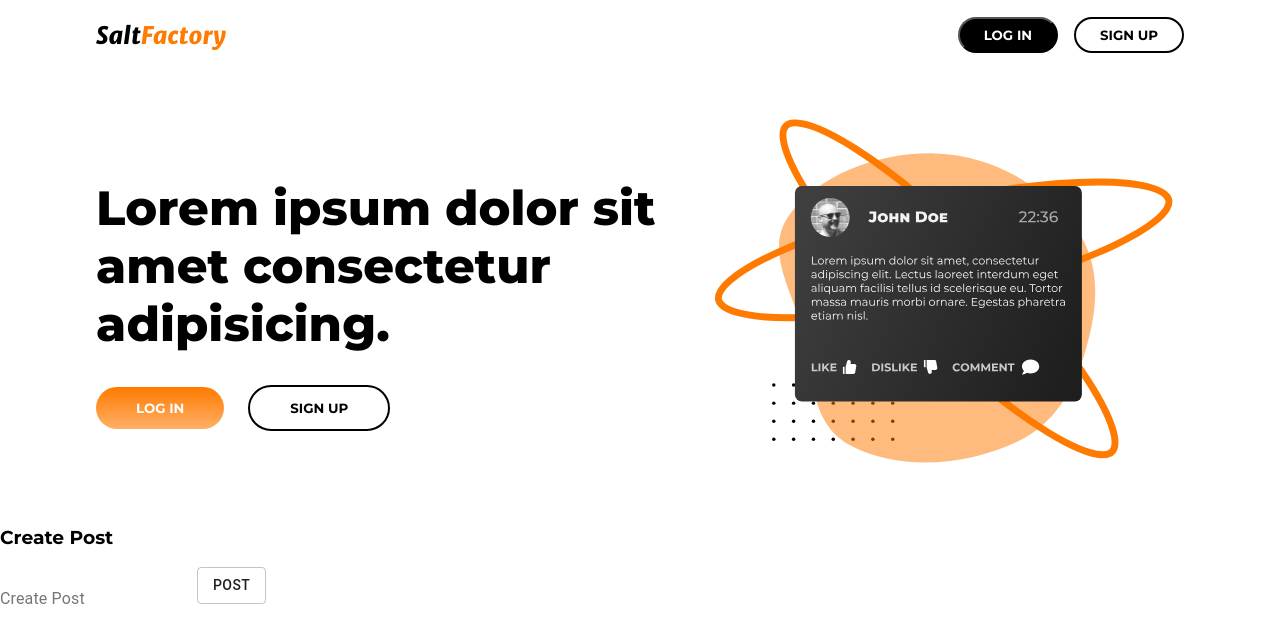
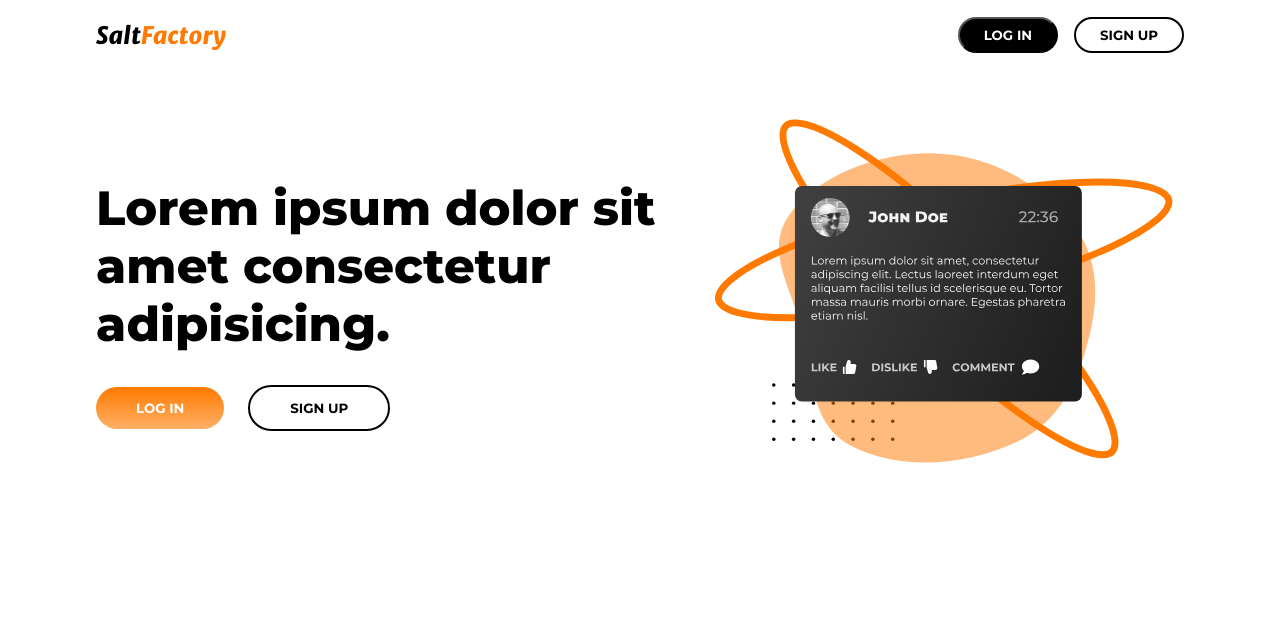
Before and after one commit to TimothyGramnaes/dynamiskWebUtveckling-Laboration2, a React (Create React App) app in the folder Client/: page / in a window 1280 px wide. Shown: the top 642 px of the page. Built offline with nearby package versions, Linux system fonts and the light colour scheme.

Commit message:
dont show admin

```diff
--- a/Client/src/components/Layout.tsx
+++ b/Client/src/components/Layout.tsx
@@ -1,6 +1,5 @@
 import React from "react"
 import '../main.css'
-import Admin from "./admin/Admin"
 import Header from "./header/header"
 import Hero from "./hero/Hero"
 
@@ -10,7 +9,6 @@ function Layout() {
         <div>
             <Header />
             <Hero />
-            <Admin />
             {/* // här har vi vår router */}
         </div>
     )
```
